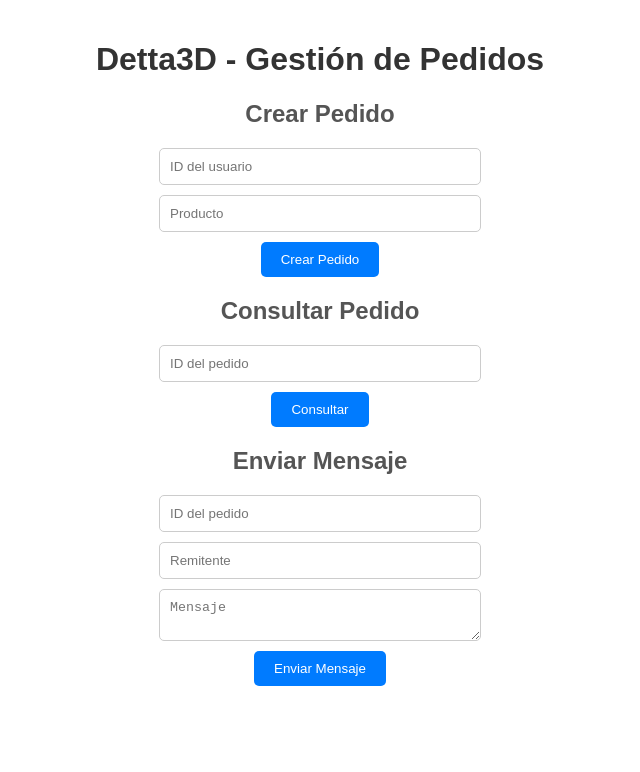
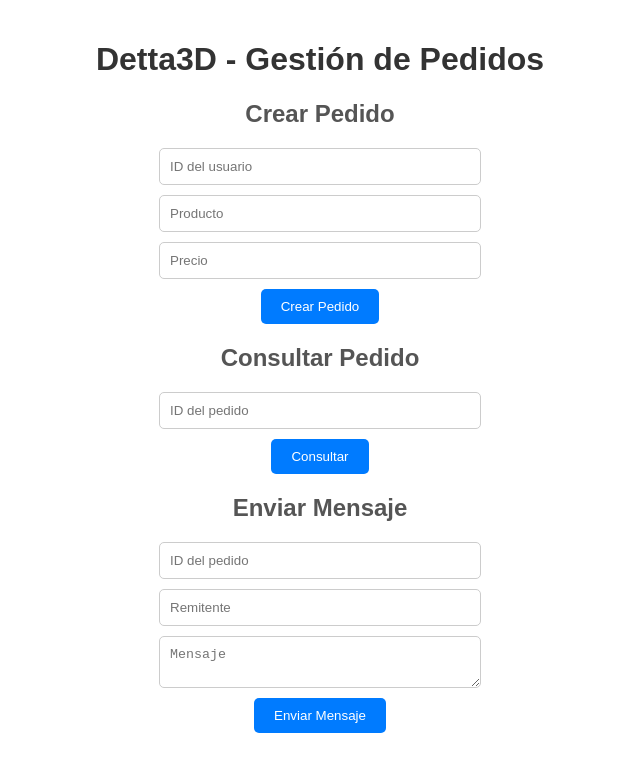
Before and after one commit to sozarg/react-orders-frontend, a React (Create React App) app: page / in a window 1280 px wide. Shown: the top 772 px of the page, without its empty margins (320-960 px from the left). Built offline with nearby package versions, Linux system fonts and the light colour scheme.

Commit message:
add price input

```diff
--- a/src/App.js
+++ b/src/App.js
@@ -65,6 +65,13 @@ function App() {
             onChange={(e) => setOrder({ ...order, product: e.target.value })}
             required
           />
+          <input
+            type="text"
+            placeholder="Precio"
+            value={order.price}
+            onChange={(e) => setOrder({ ...order, price: e.target.value })}
+            required
+          />
           <button type="submit">Crear Pedido</button>
         </form>
       </div>
```
